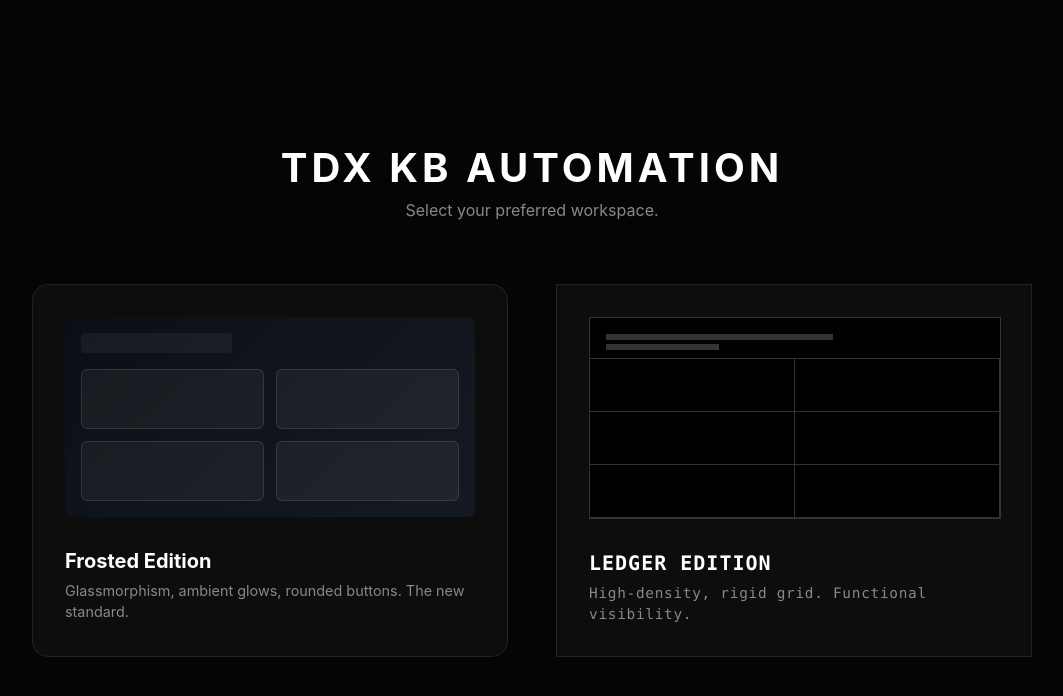
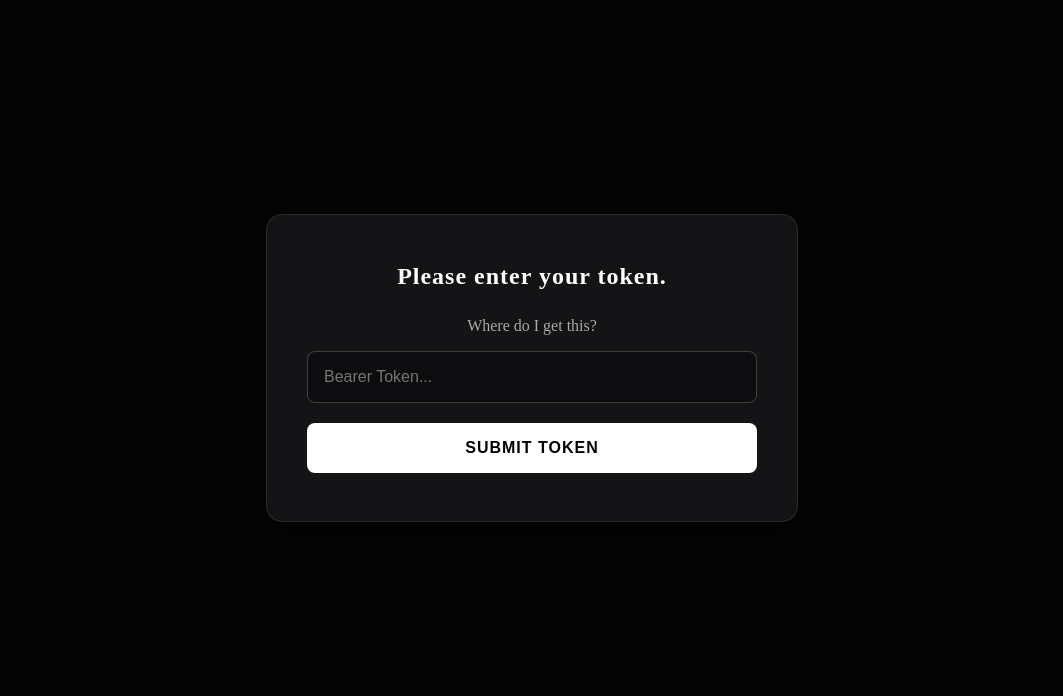
Before and after one commit to rkanihan/TDX, a SvelteKit app: page / in a window 1280 px wide. Shown: the top 696 px of the page, without its empty margins (108-1171 px from the left). Built offline with nearby package versions, Linux system fonts and the light colour scheme; no server answers.

Commit message:
new token input

```diff
--- a/src/lib/server/tdx.ts
+++ b/src/lib/server/tdx.ts
@@ -1,5 +1,3 @@
-import { TDX_AUTH_TOKEN } from '$env/static/private';
-
 export interface Article {
     ID: number;
     Subject: string;
@@ -28,14 +26,7 @@ const EstimatedMinutes = 60;
 const StartDate = new Date().toISOString();
 const EndDate = new Date(new Date().setDate(new Date().getDate() + 60)).toISOString();
 
-
-async function getAuthToken() {
-    return TDX_AUTH_TOKEN;
-}
-
-async function fetchTdx(endpoint: string, method: string, body?: Record<string, unknown>) {
-    const token = await getAuthToken();
-
+async function fetchTdx(endpoint: string, method: string, token: string, body?: Record<string, unknown>) {
     const res = await fetch(`${TDX_API_BASE_URL}${endpoint}`, {
         method,
         headers: {
@@ -54,7 +45,7 @@ async function fetchTdx(endpoint: string, method: string, body?: Record<string,
     return text ? JSON.parse(text) : null;
 }
 
-export async function getArticlesDueForReview(): Promise<Article[]> {
+export async function getArticlesDueForReview(token: string): Promise<Article[]> {
     try {
         const searchPayload = {
             Status: 3,
@@ -63,7 +54,7 @@ export async function getArticlesDueForReview(): Promise<Article[]> {
             IncludeShortcuts: false,
         };
 
-        const results = await fetchTdx('/knowledgebase/search', 'POST', searchPayload);
+        const results = await fetchTdx('/knowledgebase/search', 'POST', token, searchPayload);
 
         console.log("\n--- NUM OF RESULTS ---");
         console.log(results.length);
@@ -82,10 +73,10 @@ export async function getArticlesDueForReview(): Promise<Article[]> {
     }
 }
 
-export async function initiateKbReview(articleIds: string[], requestorUsername: string, responsibleUsername: string) {
+export async function initiateKbReview(articleIds: string[], requestorUsername: string, responsibleUsername: string, token: string) {
     try {
-        const requestorUid = await getGUIDFromUsername(requestorUsername);
-        const responsibleUid = await getGUIDFromUsername(responsibleUsername);
+        const requestorUid = await getGUIDFromUsername(requestorUsername, token);
+        const responsibleUid = await getGUIDFromUsername(responsibleUsername, token);
 
         if (!requestorUid) throw new Error(`Invalid Requestor Username: ${requestorUsername}`);
         if (!responsibleUid) throw new Error(`Invalid Responsible Username: ${responsibleUsername}`);
@@ -125,7 +116,7 @@ export async function initiateKbReview(articleIds: string[], requestorUsername:
         const PreferRequestorAccountAndPriority = false;
         const applyDefaults = true;
 
-        const ticket = await fetchTdx(`/${TICKET_APP_ID}/tickets?EnableNotifyReviewer=${EnableNotifyReviewer}&NotifyRequestor=${NotifyRequestor}&NotifyResponsible=${NotifyResponsible}&AllowRequestorCreation=${AllowRequestorCreation}&PreferRequestorAccountAndPriority=${PreferRequestorAccountAndPriority}&applyDefaults=${applyDefaults}`, 'POST', ticketPayload);
+        const ticket = await fetchTdx(`/${TICKET_APP_ID}/tickets?EnableNotifyReviewer=${EnableNotifyReviewer}&NotifyRequestor=${NotifyRequestor}&NotifyResponsible=${NotifyResponsible}&AllowRequestorCreation=${AllowRequestorCreation}&PreferRequestorAccountAndPriority=${PreferRequestorAccountAndPriority}&applyDefaults=${applyDefaults}`, 'POST', token, ticketPayload);
         const parentTicketId = ticket.ID;
 
         // Create tasks for each article
@@ -141,7 +132,7 @@ export async function initiateKbReview(articleIds: string[], requestorUsername:
                 ResponsibleGroupId: 19
             };
 
-            await fetchTdx(`/${TICKET_APP_ID}/tickets/${parentTicketId}/tasks`, 'POST', taskPayload);
+            await fetchTdx(`/${TICKET_APP_ID}/tickets/${parentTicketId}/tasks`, 'POST', token, taskPayload);
         }
 
         return { success: true, message: `Created parent ticket #${parentTicketId} with ${articleIds.length} review tasks.` };
@@ -152,9 +143,9 @@ export async function initiateKbReview(articleIds: string[], requestorUsername:
     }
 }
 
-export async function findMyAppIds() {
+export async function findMyAppIds(token: string) {
     try {
-        const apps = await fetchTdx('/applications', 'GET', undefined);
+        const apps = await fetchTdx('/applications', 'GET', token, undefined);
 
         console.log("\n--- RAW TEAMDYNAMIX APP DATA ---");
         if (Array.isArray(apps)) {
@@ -204,9 +195,9 @@ export async function pruneArticles(articles: Record<string, unknown>[]): Promis
     }) as unknown as Article[];
 }
 
-export async function getGUIDFromUsername(username: string) {
+export async function getGUIDFromUsername(username: string, token: string) {
     try {
-        const GUID = await fetchTdx(`/people/getuid/${encodeURIComponent(username)}`, 'GET', undefined);
+        const GUID = await fetchTdx(`/people/getuid/${encodeURIComponent(username)}`, 'GET', token, undefined);
 
         console.log(`GUID for ${username}: ${GUID}`);
 
@@ -217,9 +208,9 @@ export async function getGUIDFromUsername(username: string) {
     }
 }
 
-export async function getTicket(ticketId: number) {
+export async function getTicket(ticketId: number, token: string) {
     try {
-        const ticket = await fetchTdx(`/tickets/${ticketId}`, 'GET', undefined);
+        const ticket = await fetchTdx(`/tickets/${ticketId}`, 'GET', token, undefined);
 
         console.log(`Fetched ticket #${ticketId}:`, ticket);
 
--- a/src/routes/+page.server.ts
+++ b/src/routes/+page.server.ts
@@ -1,27 +1,34 @@
 
-import { initiateKbReview, getArticlesDueForReview } from '$lib/server/tdx';
-import type { PageServerLoad, Actions } from './$types';
+import { fail } from '@sveltejs/kit';
 
-export const load: PageServerLoad = async () => {
-    const articles = await getArticlesDueForReview();
+export const load = async ({ cookies }) => {
+    const token = cookies.get('tdx_token');
+    return {
+        hasToken: !!token
+    };
+};
 
-    return {
-        articles
-    };
-}
+export const actions = {
+    saveToken: async ({ request, cookies }) => {
+        const data = await request.formData();
+        const token = data.get('token');
 
-export const actions: Actions = {
-    startReview: async ({ request }: { request: Request }) => {
-        const data = await request.formData();
-        const articles = data.getAll('articleIds') as string[];
-        const requestorUsername = data.get('requestorUsername') as string;
-        const responsibleUsername = data.get('responsibleUsername') as string;
-
-        if (!articles || articles.length === 0) {
-            return { success: false, message: "No articles selected." };
+        if (!token || typeof token !== 'string') {
+            return fail(400, { missing: true });
         }
 
-        const result = await initiateKbReview(articles, requestorUsername, responsibleUsername);
-        return result;
+        cookies.set('tdx_token', token, {
+            path: '/',
+            httpOnly: true,
+            secure: process.env.NODE_ENV === 'production',
+            sameSite: 'lax',
+            maxAge: 60 * 60 * 24
+        });
+
+        return { success: true };
+    },
+
+    clearToken: async ({ cookies }) => {
+        cookies.delete('tdx_token', { path: '/' });
     }
 };
--- a/src/routes/+page.svelte
+++ b/src/routes/+page.svelte
@@ -1,10 +1,41 @@
 <script lang="ts">
 	import { resolve } from '$app/paths';
+	export let data;
+    export let form;
 </script>
 
 <svelte:head>
 	<title>TDX KB Automation | Workspace</title>
 </svelte:head>
+
+{#if !data.hasToken}
+	<div class="token-wrapper">
+		<div class="token-container">
+			<h2>Please enter your token.</h2>
+			<a href="https://service.purdue.edu/TDWebApi/api/auth/loginsso" target="_blank" rel="noopener noreferrer" class="href-style">Where do I get this?</a>
+
+			<form autocomplete="off" method="POST" action="?/saveToken" class="token-form">
+				<input
+					type="password"
+					name="token"
+					placeholder="Bearer Token..."
+					required
+					class="input-field"
+				/>
+				<button type="submit" class="submit-btn">Submit Token</button>
+			</form>
+
+			{#if form?.missing}
+				<p class="error">A valid token is required.</p>
+			{/if}
+		</div>
+	</div>
+
+{:else}
+
+	<form autocomplete="off" method="POST" action="?/clearToken">
+        <button type="submit" class="clear-btn">Clear Token</button>
+    </form>
 
 	<main class="landing-wrapper">
 		<div class="hero">
@@ -49,6 +80,8 @@
 		</div>
 	</main>
 
+{/if}
+
 <style>
 
 	.mono {
@@ -60,13 +93,124 @@
 		background-color: #050505;
 		color: #ffffff;
 		font-family: 'Inter', system-ui, sans-serif;
-		min-height: 100vh;
+		min-height: 80vh;
 		display: flex;
 		flex-direction: column;
 		align-items: center;
 		justify-content: center;
 		padding: 2rem;
 		box-sizing: border-box;
+	}
+
+	.href-style {
+		text-decoration: none;
+		color: var(--text-secondary, #aaaaaa);
+        margin-bottom: 1rem;
+		display: block;
+		max-width: fit-content;
+		margin-left: auto;
+		margin-right: auto;
+	}
+
+	.token-wrapper {
+        display: flex;
+        justify-content: center;
+        align-items: center;
+        min-height: 80vh;
+        padding: 3rem;
+    }
+
+	.token-container {
+        background: var(--bg-surface, rgba(30, 30, 35, 0.6));
+        backdrop-filter: blur(16px);
+        border: 1px solid var(--border-color, rgba(255, 255, 255, 0.1));
+        border-radius: 16px;
+        padding: 3rem 2.5rem;
+        max-width: 450px;
+        width: 100%;
+        text-align: center;
+        box-shadow: 0 10px 40px rgba(0, 0, 0, 0.5);
+    }
+
+	.token-container h2 {
+        color: var(--text-primary, #ffffff);
+        margin-bottom: 1.7rem;
+		margin-top: 0;
+        font-weight: 600;
+        letter-spacing: 1px;
+    }
+
+	.token-form {
+        display: flex;
+        flex-direction: column;
+        gap: 1.25rem;
+    }
+
+	.input-field {
+        width: 100%;
+        background: rgba(0, 0, 0, 0.3);
+        border: 1px solid var(--border-color, rgba(255, 255, 255, 0.2));
+        border-radius: 8px;
+        padding: 1rem;
+        color: var(--text-primary, #ffffff);
+        font-size: 1rem;
+        transition: border-color 0.3s ease, box-shadow 0.3s ease;
+        box-sizing: border-box;
+    }
+
+	.input-field:focus {
+        outline: none;
+        border-color: var(--text-primary, #ffffff);
+        box-shadow: 0 0 0 2px rgba(255, 255, 255, 0.2);
+    }
+
+	.submit-btn {
+        background: var(--text-primary, #ffffff);
+        color: var(--bg-main, #000000);
+        border: none;
+        border-radius: 8px;
+        padding: 1rem;
+        font-size: 1rem;
+        font-weight: 700;
+        cursor: pointer;
+        transition: transform 0.2s ease, box-shadow 0.2s ease, background-color 0.2s ease;
+        text-transform: uppercase;
+        letter-spacing: 1px;
+    }
+
+	.submit-btn:hover {
+        transform: translateY(-2px);
+        box-shadow: 0 4px 15px rgba(255, 255, 255, 0.2);
+        background: #e0e0e0;
+    }
+
+	.error {
+        color: #ff5555;
+        background: rgba(255, 85, 85, 0.1);
+        border: 1px solid rgba(255, 85, 85, 0.3);
+        padding: 0.75rem;
+        border-radius: 6px;
+        margin-top: 1.25rem;
+        font-size: 0.9rem;
+    }
+
+	.clear-btn {
+        background: transparent;
+        color: var(--text-secondary, #a0a0a0);
+        border: 1px solid var(--border-color, rgba(255, 255, 255, 0.2));
+        border-radius: 6px;
+        padding: 0.5rem 1rem;
+        font-size: 0.85rem;
+        cursor: pointer;
+        transition: all 0.2s ease;
+        margin: 2rem auto 0;
+        display: block;
+    }
+
+    .clear-btn:hover {
+        color: var(--text-primary, #ffffff);
+        border-color: var(--text-primary, #ffffff);
+        background: rgba(255, 255, 255, 0.05);
     }
 
 	.hero {
```
Also changed, not shown: src/routes/frosted/+page.server.ts (+17 -7 lines), src/routes/ledger/+page.server.ts (+17 -7 lines). Lines whose indentation alone changed are shown as unchanged.
